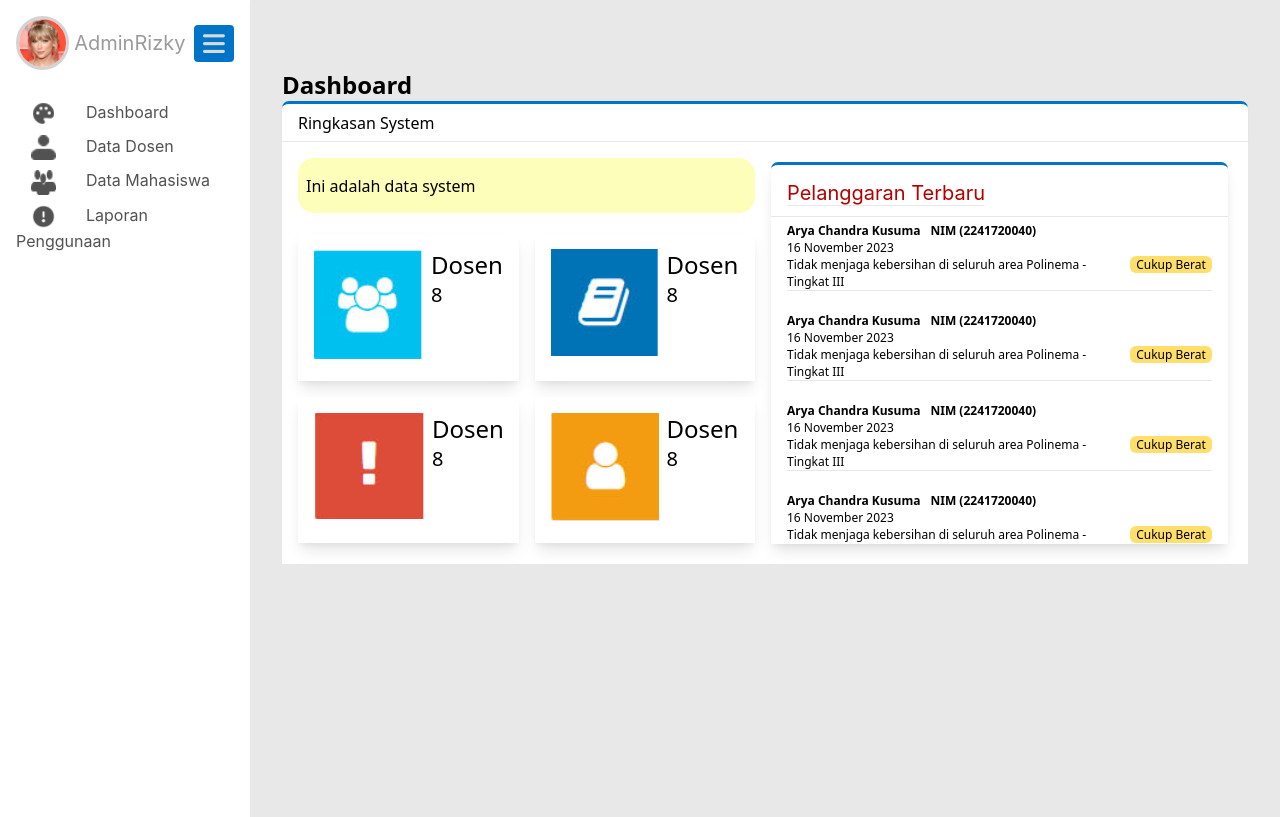
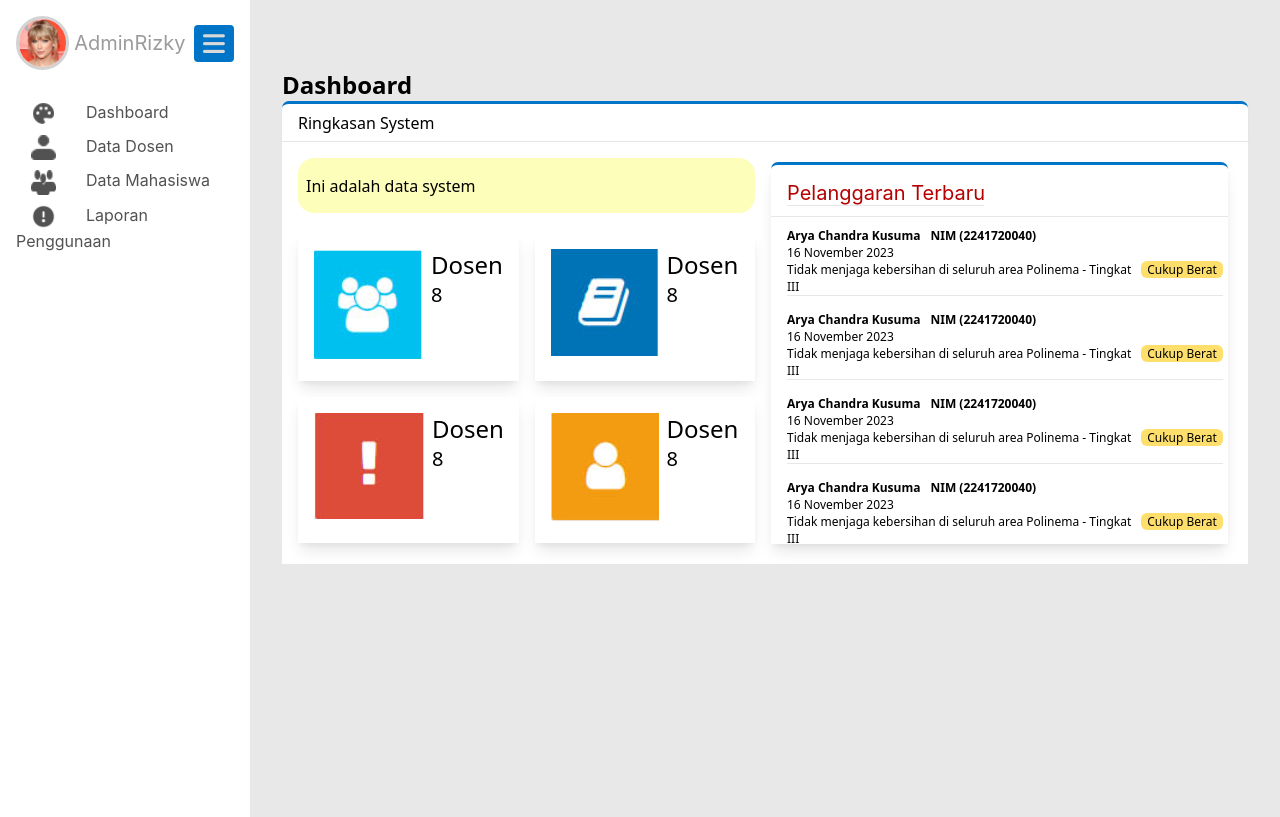
Before and after one commit to rafsanalhad/tatib_2g_final, a PHP site: page / in a window 1280 px wide. Shown: the part 64-881 px from the top of the page. Run offline with PHP 8.4, Linux system fonts and the light colour scheme.

Commit message:
Membenarkan padding pelanggaran terbaru di dashboard admin

```diff
--- a/assets/css/style.css
+++ b/assets/css/style.css
@@ -160,7 +160,7 @@
   justify-content: center;
 }
 .biodata_pelanggar {
-  padding: 5px 16px 16px 16px;
+  padding: 10px 5px 5px 16px;
 }
 .nama_pelanggar {
   color: #000;
```
